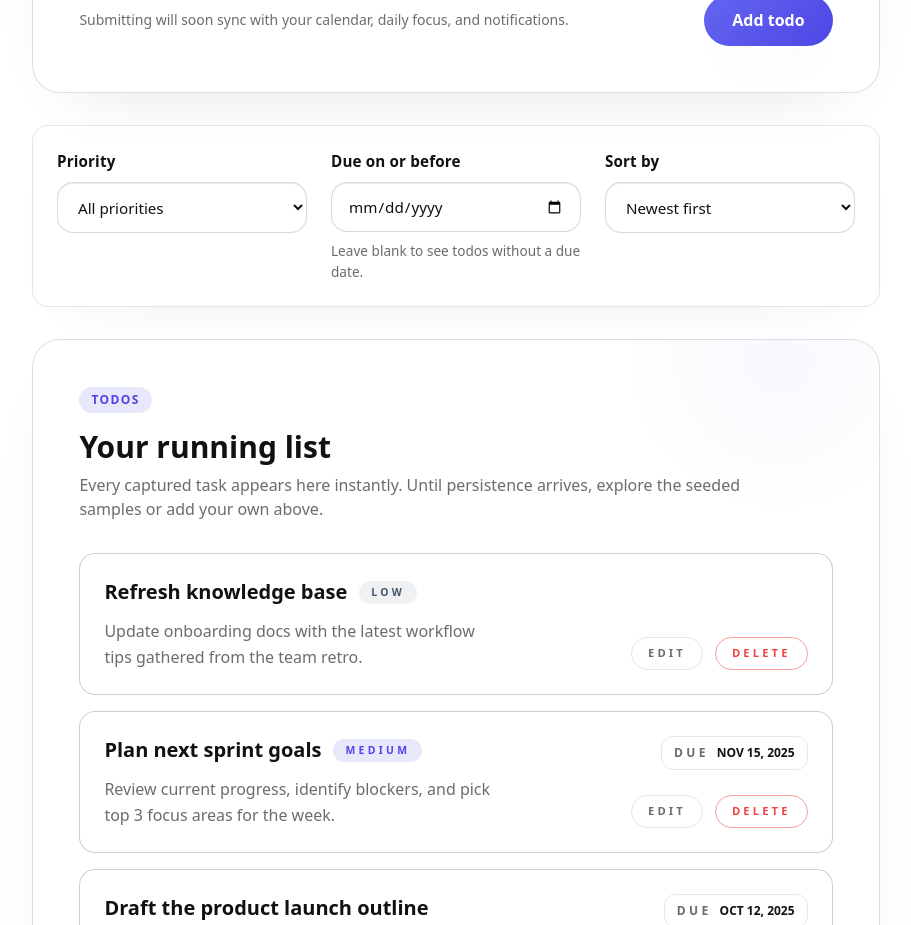
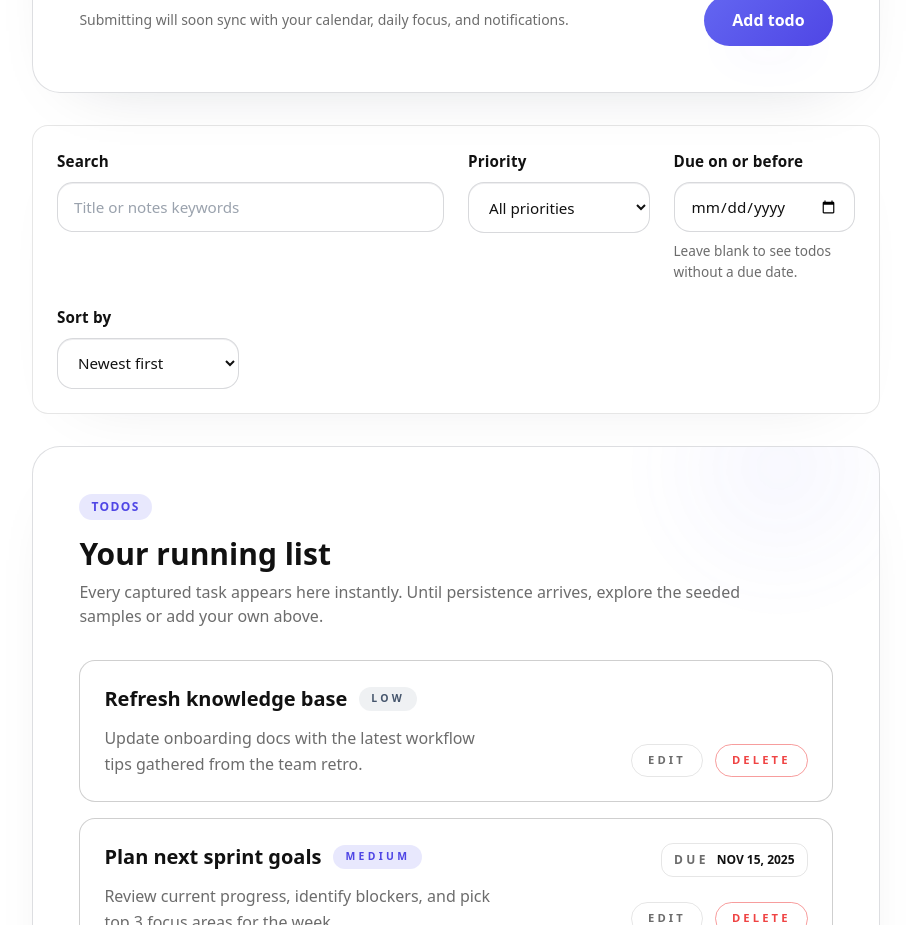
Before and after one commit to olehsubo/todo-revamped, a Next.js app: page / in a window 1280 px wide. Shown: the part 980-1905 px from the top of the page, without its empty margins (184-1095 px from the left). Built offline with nearby package versions, Linux system fonts and the light colour scheme.

Commit message:
feat: searching

```diff
--- a/components/todo-dashboard.tsx
+++ b/components/todo-dashboard.tsx
@@ -11,32 +11,15 @@ import {
 
 import { Form } from '@/components/form';
 import { TodoList, seededTodos, type TodoItem } from '@/components/todo-list';
+import {
+  TodoFilters,
+  type PriorityFilter,
+  type SortOption
+} from '@/components/todo-filters';
 
 type NewTodoInput = Omit<TodoItem, 'id'>;
 
 const STORAGE_KEY = 'todo-revamped::todos';
-
-const priorityFilterOptions = [
-  { value: 'all', label: 'All priorities' },
-  { value: 'high', label: 'High' },
-  { value: 'medium', label: 'Medium' },
-  { value: 'low', label: 'Low' }
-] as const;
-
-type PriorityFilter = (typeof priorityFilterOptions)[number]['value'];
-
-const sortOptions = [
-  { value: 'created-desc', label: 'Newest first' },
-  { value: 'created-asc', label: 'Oldest first' },
-  { value: 'priority-desc', label: 'Priority high → low' },
-  { value: 'priority-asc', label: 'Priority low → high' },
-  { value: 'title-asc', label: 'Title A → Z' },
-  { value: 'title-desc', label: 'Title Z → A' },
-  { value: 'due-asc', label: 'Due soonest' },
-  { value: 'due-desc', label: 'Due latest' }
-] as const;
-
-type SortOption = (typeof sortOptions)[number]['value'];
 
 function isStoredTodo(value: unknown): value is TodoItem {
   if (typeof value !== 'object' || value === null) {
@@ -162,6 +145,7 @@ export function TodoDashboard() {
   const [priorityFilter, setPriorityFilter] = useState<PriorityFilter>('all');
   const [dueBeforeFilter, setDueBeforeFilter] = useState('');
   const [sortOrder, setSortOrder] = useState<SortOption>('created-desc');
+  const [searchTerm, setSearchTerm] = useState('');
 
   const handleCreate = useCallback((todo: NewTodoInput) => {
     const nextTodo: TodoItem = {
@@ -188,7 +172,16 @@ export function TodoDashboard() {
   const filteredTodos = useMemo(() => {
     const filterDate = parseCalendarDate(dueBeforeFilter);
 
+    const normalizedQuery = searchTerm.trim().toLowerCase();
+
     const filtered = todos.filter((todo) => {
+      if (normalizedQuery) {
+        const haystack = `${todo.title} ${todo.description}`.toLowerCase();
+        if (!haystack.includes(normalizedQuery)) {
+          return false;
+        }
+      }
+
       const priorityMatch =
         priorityFilter === 'all' || todo.priority === priorityFilter;
 
@@ -222,10 +215,13 @@ export function TodoDashboard() {
     return withCreationIndex
       .sort((a, b) => comparer(a.todo, b.todo, a.index, b.index))
       .map((entry) => entry.todo);
-  }, [todos, priorityFilter, dueBeforeFilter, sortOrder]);
+  }, [todos, priorityFilter, dueBeforeFilter, sortOrder, searchTerm]);
 
   const hasActiveFilters =
-    priorityFilter !== 'all' || dueBeforeFilter.trim() !== '' || sortOrder !== 'created-desc';
+    priorityFilter !== 'all' ||
+    dueBeforeFilter.trim() !== '' ||
+    sortOrder !== 'created-desc' ||
+    searchTerm.trim() !== '';
 
   const handlePriorityFilterChange = useCallback(
     (event: ChangeEvent<HTMLSelectElement>) => {
@@ -245,11 +241,19 @@ export function TodoDashboard() {
     setPriorityFilter('all');
     setDueBeforeFilter('');
     setSortOrder('created-desc');
+    setSearchTerm('');
   }, []);
 
   const handleSortChange = useCallback((event: ChangeEvent<HTMLSelectElement>) => {
     setSortOrder(event.target.value as SortOption);
   }, []);
+
+  const handleSearchChange = useCallback(
+    (event: ChangeEvent<HTMLInputElement>) => {
+      setSearchTerm(event.target.value);
+    },
+    []
+  );
 
   useEffect(() => {
     if (typeof window === 'undefined') {
@@ -279,73 +283,18 @@ export function TodoDashboard() {
   return (
     <div className='flex flex-col gap-8'>
       <Form onCreate={handleCreate} />
-      <div className='border-subtle rounded-2xl border bg-[var(--surface-panel)]/70 p-6 shadow-[0_26px_68px_-48px_var(--shadow-soft)]'>
-        <div className='flex flex-col gap-4 sm:flex-row sm:items-end sm:justify-between'>
-          <div className='form-layout sm:grid-cols-3'>
-            <div className='form-field'>
-              <label className='form-label' htmlFor='todo-filter-priority'>
-                Priority
-              </label>
-              <select
-                id='todo-filter-priority'
-                className='form-select'
-                value={priorityFilter}
-                onChange={handlePriorityFilterChange}
-              >
-                {priorityFilterOptions.map((option) => (
-                  <option key={option.value} value={option.value}>
-                    {option.label}
-                  </option>
-                ))}
-              </select>
-            </div>
-
-            <div className='form-field'>
-              <label className='form-label' htmlFor='todo-filter-due-before'>
-                Due on or before
-              </label>
-              <input
-                id='todo-filter-due-before'
-                className='form-input'
-                type='date'
-                value={dueBeforeFilter}
-                onChange={handleDueBeforeChange}
-              />
-              <p className='form-helper'>
-                Leave blank to see todos without a due date.
-              </p>
-            </div>
-
-            <div className='form-field'>
-              <label className='form-label' htmlFor='todo-sort-order'>
-                Sort by
-              </label>
-              <select
-                id='todo-sort-order'
-                className='form-select'
-                value={sortOrder}
-                onChange={handleSortChange}
-              >
-                {sortOptions.map((option) => (
-                  <option key={option.value} value={option.value}>
-                    {option.label}
-                  </option>
-                ))}
-              </select>
-            </div>
-          </div>
-
-          {hasActiveFilters ? (
-            <button
-              type='button'
-              className='action-button self-start sm:self-auto'
-              onClick={handleClearFilters}
-            >
-              Clear filters
-            </button>
-          ) : null}
-        </div>
-      </div>
+      <TodoFilters
+        priority={priorityFilter}
+        dueBefore={dueBeforeFilter}
+        sort={sortOrder}
+        search={searchTerm}
+        hasActiveFilters={hasActiveFilters}
+        onPriorityChange={handlePriorityFilterChange}
+        onDueBeforeChange={handleDueBeforeChange}
+        onSortChange={handleSortChange}
+        onSearchChange={handleSearchChange}
+        onClear={handleClearFilters}
+      />
       <TodoList
         todos={filteredTodos}
         onDelete={handleDelete}
--- /dev/null
+++ b/components/todo-filters.tsx
@@ -0,0 +1,133 @@
+import { type ChangeEvent } from 'react';
+
+const priorityFilterOptions = [
+  { value: 'all', label: 'All priorities' },
+  { value: 'high', label: 'High' },
+  { value: 'medium', label: 'Medium' },
+  { value: 'low', label: 'Low' }
+] as const;
+
+const sortOptions = [
+  { value: 'created-desc', label: 'Newest first' },
+  { value: 'created-asc', label: 'Oldest first' },
+  { value: 'priority-desc', label: 'Priority high → low' },
+  { value: 'priority-asc', label: 'Priority low → high' },
+  { value: 'title-asc', label: 'Title A → Z' },
+  { value: 'title-desc', label: 'Title Z → A' },
+  { value: 'due-asc', label: 'Due soonest' },
+  { value: 'due-desc', label: 'Due latest' }
+] as const;
+
+export type PriorityFilter = (typeof priorityFilterOptions)[number]['value'];
+export type SortOption = (typeof sortOptions)[number]['value'];
+
+interface TodoFiltersProps {
+  priority: PriorityFilter;
+  dueBefore: string;
+  sort: SortOption;
+  search: string;
+  hasActiveFilters: boolean;
+  onPriorityChange: (event: ChangeEvent<HTMLSelectElement>) => void;
+  onDueBeforeChange: (event: ChangeEvent<HTMLInputElement>) => void;
+  onSortChange: (event: ChangeEvent<HTMLSelectElement>) => void;
+  onSearchChange: (event: ChangeEvent<HTMLInputElement>) => void;
+  onClear: () => void;
+}
+
+export function TodoFilters({
+  priority,
+  dueBefore,
+  sort,
+  search,
+  hasActiveFilters,
+  onPriorityChange,
+  onDueBeforeChange,
+  onSortChange,
+  onSearchChange,
+  onClear
+}: TodoFiltersProps) {
+  return (
+    <div className='border-subtle rounded-2xl border bg-[var(--surface-panel)]/70 p-6 shadow-[0_26px_68px_-48px_var(--shadow-soft)]'>
+      <div className='flex flex-col gap-4 sm:flex-row sm:items-end sm:justify-between'>
+        <div className='form-layout sm:grid-cols-4'>
+          <div className='form-field sm:col-span-2'>
+            <label className='form-label' htmlFor='todo-filter-search'>
+              Search
+            </label>
+            <input
+              id='todo-filter-search'
+              className='form-input'
+              type='text'
+              value={search}
+              onChange={onSearchChange}
+              placeholder='Title or notes keywords'
+              autoComplete='off'
+            />
+          </div>
+
+          <div className='form-field'>
+            <label className='form-label' htmlFor='todo-filter-priority'>
+              Priority
+            </label>
+            <select
+              id='todo-filter-priority'
+              className='form-select'
+              value={priority}
+              onChange={onPriorityChange}
+            >
+              {priorityFilterOptions.map((option) => (
+                <option key={option.value} value={option.value}>
+                  {option.label}
+                </option>
+              ))}
+            </select>
+          </div>
+
+          <div className='form-field'>
+            <label className='form-label' htmlFor='todo-filter-due-before'>
+              Due on or before
+            </label>
+            <input
+              id='todo-filter-due-before'
+              className='form-input'
+              type='date'
+              value={dueBefore}
+              onChange={onDueBeforeChange}
+            />
+            <p className='form-helper'>
+              Leave blank to see todos without a due date.
+            </p>
+          </div>
+
+          <div className='form-field'>
+            <label className='form-label' htmlFor='todo-sort-order'>
+              Sort by
+            </label>
+            <select
+              id='todo-sort-order'
+              className='form-select'
+              value={sort}
+              onChange={onSortChange}
+            >
+              {sortOptions.map((option) => (
+                <option key={option.value} value={option.value}>
+                  {option.label}
+                </option>
+              ))}
+            </select>
+          </div>
+        </div>
+
+        {hasActiveFilters ? (
+          <button
+            type='button'
+            className='action-button self-start sm:self-auto'
+            onClick={onClear}
+          >
+            Clear filters
+          </button>
+        ) : null}
+      </div>
+    </div>
+  );
+}
```
